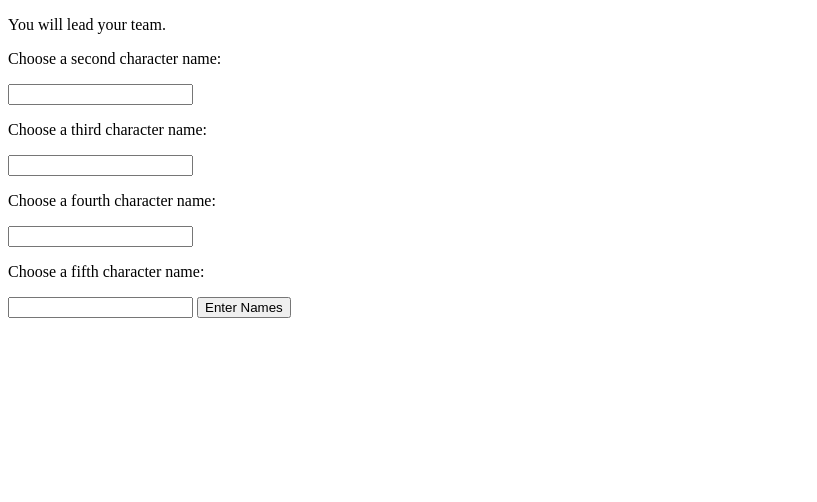
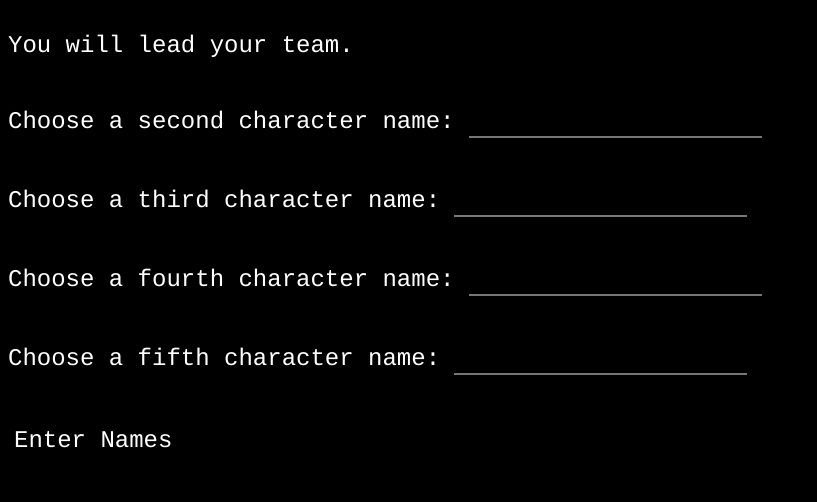
Before and after one commit to jennatuckerdeveloper/bootcamp_labs, a Django app: page /game/names/ in a window 1280 px wide. Shown: the top 502 px of the page, without its empty margins (0-817 px from the left). Run offline with Django 3.2, Linux system fonts and the light colour scheme; some libraries are stand-ins or nearby versions.

Commit message:
Aug 13 Finished MVP

```diff
--- a/capstone_django/capstone/game/static/game/css/styles.css
+++ b/capstone_django/capstone/game/static/game/css/styles.css
@@ -0,0 +1,94 @@
+body {
+    background: black;
+    color: #ffffff;
+    font-family: Courier;
+}
+
+#welcome, #win {
+     color: #ffb884;
+     font-size: 4em;
+}
+
+#page1 {
+    height: 100vh;
+    width: 100vw;
+}
+
+#try_again, #retry, #limit {
+    color: darkred;
+}
+
+#menu, #menu2, #menu3, #menu4, #menu5 {
+    font-size: 1.5em;
+}
+
+#gameplay, #name2, #name3, #name4, #name5 {
+    background: black;
+    border-top: black;
+    border-left: black;
+    border-right: black;
+    color: white;
+    font-size: 1em;
+    font-family: Courier;
+}
+
+#gameplay, #play {
+    width: 30px;
+}
+
+textarea:focus, input:focus{
+    outline: none;
+}
+
+#names {
+    background: black;
+    color: white;
+    border: black;
+    font-size: 1em;
+    font-family: Courier;
+
+}
+
+#menu2 {
+    display: flex;
+    flex-direction: column;
+}
+
+#names {
+    width: 300px;
+    text-align: left;
+}
+
+#pack, #done, #gotopack, #depart, #unpack, #play {
+    font-size: 1em;
+    font-family: Courier;
+}
+
+#done, #gotopack, #depart {
+    background: white;
+}
+
+#menu5 {
+    height: 100vh;
+    display: flex;
+    flex-direction: column;
+    justify-content: space-between;
+}
+
+#game_info {
+    text-align: center;
+}
+
+#gm {
+    margin-left: 25px;
+}
+
+#game_info, #game_menu, #inventory {
+    margin: 40px;
+    margin-bottom: 100px;
+}
+
+#inventory ul {
+    list-style-type: none;
+    background: #333333;
+}
--- a/capstone_django/capstone/game/static/game/js/scripts.js
+++ b/capstone_django/capstone/game/static/game/js/scripts.js
@@ -12,7 +12,7 @@ $('#gameplay').bind("enterKey", function (e) {
             if (data.choice === "1" || data.choice === "2" || data.choice === "3") {
                 window.location.href = "/game/names/";
             } else {
-                $('.try_again').html("Please choose from menu.")
+                $('#try_again').html("Please choose from menu.")
             }
         }
     })
--- a/capstone_django/capstone/game/templates/game/depart.html
+++ b/capstone_django/capstone/game/templates/game/depart.html
@@ -5,6 +5,7 @@
 {% endblock %}
 
 {% block body %}
+<div id="menu4">
 <p>Your packs can hold <span id="limit">{{ limit }}</span> items.</p>
 <p>You have the following set aside to pack:</p>
 <ol id="pack_final">
@@ -14,9 +15,10 @@
 </ol>
 <p>Enter items not to pack:</p>
 <input type="text" id="unpack"> <br>
-<p>Go back and gather more items to pack.</p>
+<p>Need to go back and gather more items to pack?</p>
 <button id="gotopack">Return To Pack</button>
 <p>Read to depart?</p>
 <button id="depart">Ready</button>
 <p id="overfilled"></p>
+</div>
 {% endblock %}
--- a/capstone_django/capstone/game/templates/game/names.html
+++ b/capstone_django/capstone/game/templates/game/names.html
@@ -6,16 +6,14 @@
 
 
 {% block body %}
+<div id="menu2">
 <p>You will lead your team.</p>
 
-<p>Choose a second character name: </p>
-<input type="text" id="name2"> <br>
-<p>Choose a third character name: </p>
-<input type="text" id="name3"> <br>
-<p>Choose a fourth character name: </p>
-<input type="text" id="name4"> <br>
-<p>Choose a fifth character name: </p>
-<input type="text" id="name5">
+<p>Choose a second character name: <input type="text" id="name2"> <br></p>
+<p>Choose a third character name: <input type="text" id="name3"> <br></p>
+<p>Choose a fourth character name: <input type="text" id="name4"><br></p>
+<p>Choose a fifth character name: <input type="text" id="name5"><br><br></p>
 <button id="names">Enter Names</button>
 <p id="retry"></p>
+</div>
 {% endblock %}
--- a/capstone_django/capstone/game/templates/game/packing.html
+++ b/capstone_django/capstone/game/templates/game/packing.html
@@ -5,6 +5,7 @@
 {% endblock %}
 
 {% block body %}
+<div id="menu3">
 <p>Before you head out, you have to decide what to bring.</p>
 <p>You have the following stores to choose from: </p>
 <ul id="bags">
@@ -21,6 +22,7 @@
     <li>{{x.name}}</li>
     {% endfor %}
 </ul>
-<p>Finished packing</p>
+<p>Finished packing?</p>
 <button id="done">Finished</button>
+</div>
 {% endblock %}
--- a/capstone_django/capstone/game/templates/game/play.html
+++ b/capstone_django/capstone/game/templates/game/play.html
@@ -5,6 +5,7 @@
 {% endblock %}
 
 {% block body %}
+<div id="menu5">
 <div id="game_info">
     <p><span id="day_counter">{{ day_counter }}</span> days on the trail.</p>
     <p><span id="mile_counter">{{ mile_counter }}</span> miles travelled.</p>
@@ -27,12 +28,13 @@
 </div>
 <div id="game_menu">
     <p> What do you want to do? </p>
-    <p>
+    <p id="gm">
         1) Walk on. <br>
         2) Take some rest. <br>
         3) Scavenge / forage nearby area. <br>
         4) Search through packs. <br>
     </p>
-    <input type="text" id="play"> <br>
+    <input type="text" id="play" maxlength="1"> <br>
+</div>
 </div>
 {% endblock %}
--- a/capstone_django/capstone/game/templates/game/win.html
+++ b/capstone_django/capstone/game/templates/game/win.html
@@ -6,5 +6,5 @@
 
 
 {% block body %}
-<p>You have reached Portland!</p>
+<p id="win">You have reached Portland!</p>
 {% endblock %}
```
Also changed, not shown: capstone_django/capstone/game/game_files/proposal.md (+0 -1 lines), capstone_django/capstone/game/templates/game/gameplay.html (+9 -6 lines), capstone_django/capstone/db.sqlite3.
